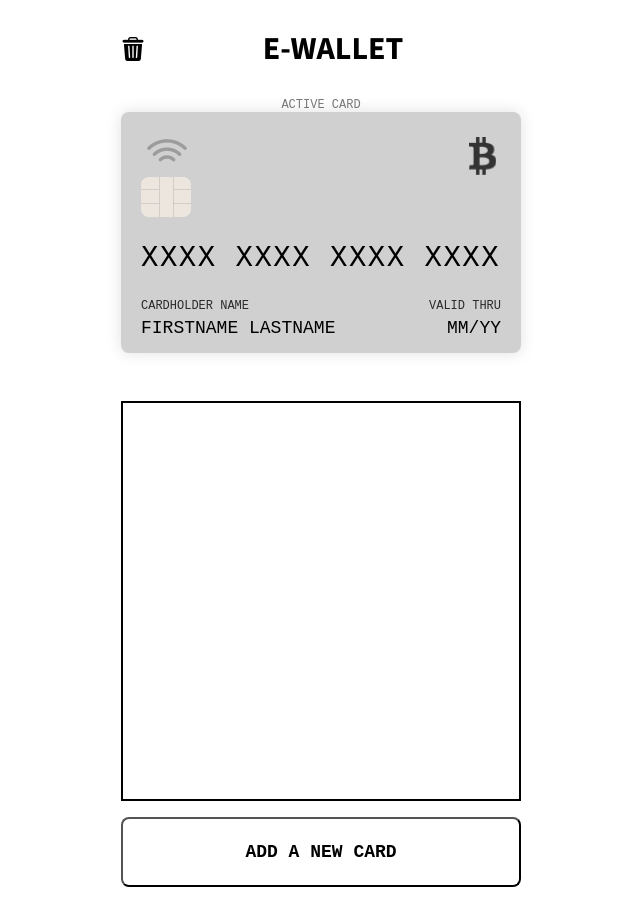
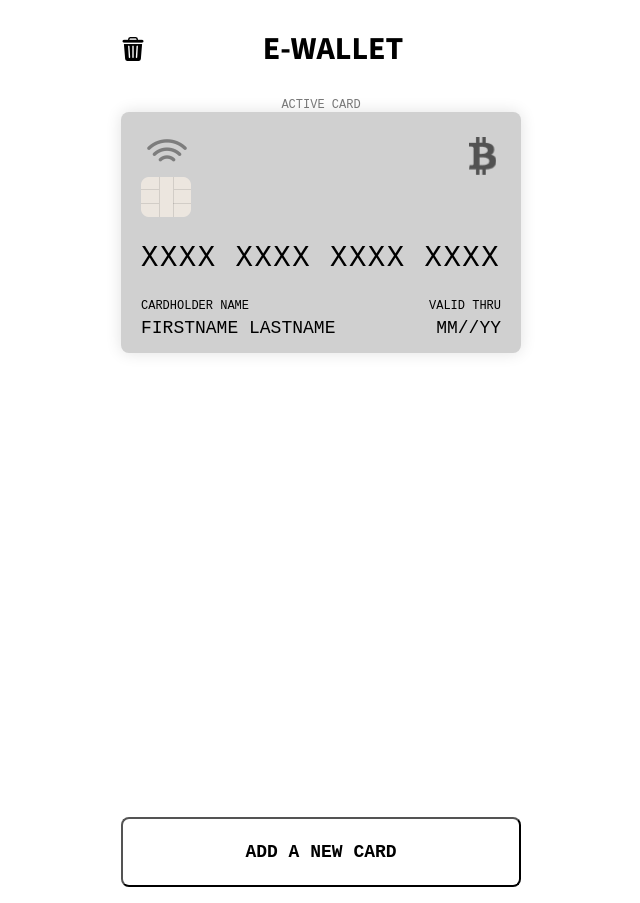
Before and after one commit to Egeeoz/js_2023_kungFuPants_eWallet, a React (Vite) app: page / in a window 1280 px wide. Shown: the whole page, without its empty margins (319-959 px from the left). Built offline with nearby package versions, Linux system fonts and the light colour scheme; a web font is replaced by a local one.

Commit message:
scss fix with cards

```diff
--- a/src/Components/Card.tsx
+++ b/src/Components/Card.tsx
@@ -15,7 +15,7 @@ const CardList: React.FC<CardProps> = ({
   return (
     <div className={`card ${vendor}`}>
       <div className="logoRow">
-        <img className="wifiLogo" src={wifiLogo} alt="Wifi Logo" />
+        <img className={`wifiLogo ${vendor}`} src={wifiLogo} alt="Wifi Logo" />
         <img className="chipLogo" src={chipLogo} alt="Chip Logo" />
         <div className={`cardLogo ${vendor}`} />
       </div>
@@ -30,7 +30,9 @@ const CardList: React.FC<CardProps> = ({
       </div>
       <div className="infoRow">
         <p className={`holderName ${vendor}`}>{cardHolderName}</p>
-        <p className={`validThru ${vendor}`}>{validThru}</p>
+        <p className={`validThru ${vendor}`}>
+          {validThru.replace(/.{2}(?=.)/, "$&/")}
+        </p>
       </div>
     </div>
   );
--- a/src/abstracts/card.scss
+++ b/src/abstracts/card.scss
@@ -33,9 +33,16 @@
   position: absolute;
   top: 20px;
   left: 24px;
+  filter: invert(1);
   width: 44px;
   height: 44px;
-  opacity: 50%;
+  opacity: 80%;
+  &.bitcoin {
+    filter: invert(0);
+  }
+  &.default {
+    filter: invert(0);
+  }
 }
 
 .chipLogo {
@@ -50,7 +57,8 @@
   position: absolute;
   top: 25px;
   right: 25px;
-  color: rgba(0, 0, 0, 0.7);
+  color: rgba(255, 255, 255, 0.8);
+  opacity: 80%;
   width: 27.5px;
   height: 38.5px;
 
@@ -60,12 +68,18 @@
 
   &.chain {
     background: url("../assets/chain.png");
+    background-size: contain;
+    background-repeat: no-repeat;
   }
   &.evil {
     background: url("../assets/evil.png");
+    background-size: contain;
+    background-repeat: no-repeat;
   }
   &.ninja {
     background: url("../assets/ninja.png");
+    background-size: contain;
+    background-repeat: no-repeat;
   }
   &.default {
     background: url("../assets/bitcoin.png");
@@ -82,7 +96,7 @@
 // Styling for different information on the card
 .cardNumber {
   margin: 0 auto;
-  color: rgb(0, 0, 0);
+  color: rgba(255, 255, 255, 0.8);
   width: 385px;
   height: 42px;
   font-weight: 400;
@@ -91,8 +105,11 @@
   display: flex;
   letter-spacing: 1.5px;
 
-  &.ninja {
-    color: white;
+  &.bitcoin {
+    color: rgb(0, 0, 0);
+  }
+  &.default {
+    color: rgb(0, 0, 0);
   }
 }
 
@@ -106,9 +123,12 @@
 
 .titleText {
   font-size: 12px;
-  color: rgba(0, 0, 0, 0.8);
-  &.ninja {
-    color: white;
+  color: rgba(255, 255, 255, 0.8);
+  &.bitcoin {
+    color: rgba(0, 0, 0, 1);
+  }
+  &.default {
+    color: rgb(0, 0, 0);
   }
 }
 
@@ -126,8 +146,11 @@
 .holderName,
 .validThru {
   font-size: 18px;
-  color: black;
-  &.ninja {
-    color: white;
+  color: rgba(255, 255, 255, 0.8);
+  &.bitcoin {
+    color: black;
+  }
+  &.default {
+    color: rgb(0, 0, 0);
   }
 }
--- a/src/abstracts/cardstack.scss
+++ b/src/abstracts/cardstack.scss
@@ -5,5 +5,4 @@
   min-height: 200px;
   height: 50vh;
   margin-bottom: 0rem;
-  border: 2px solid rgb(0, 0, 0);
 }
```
